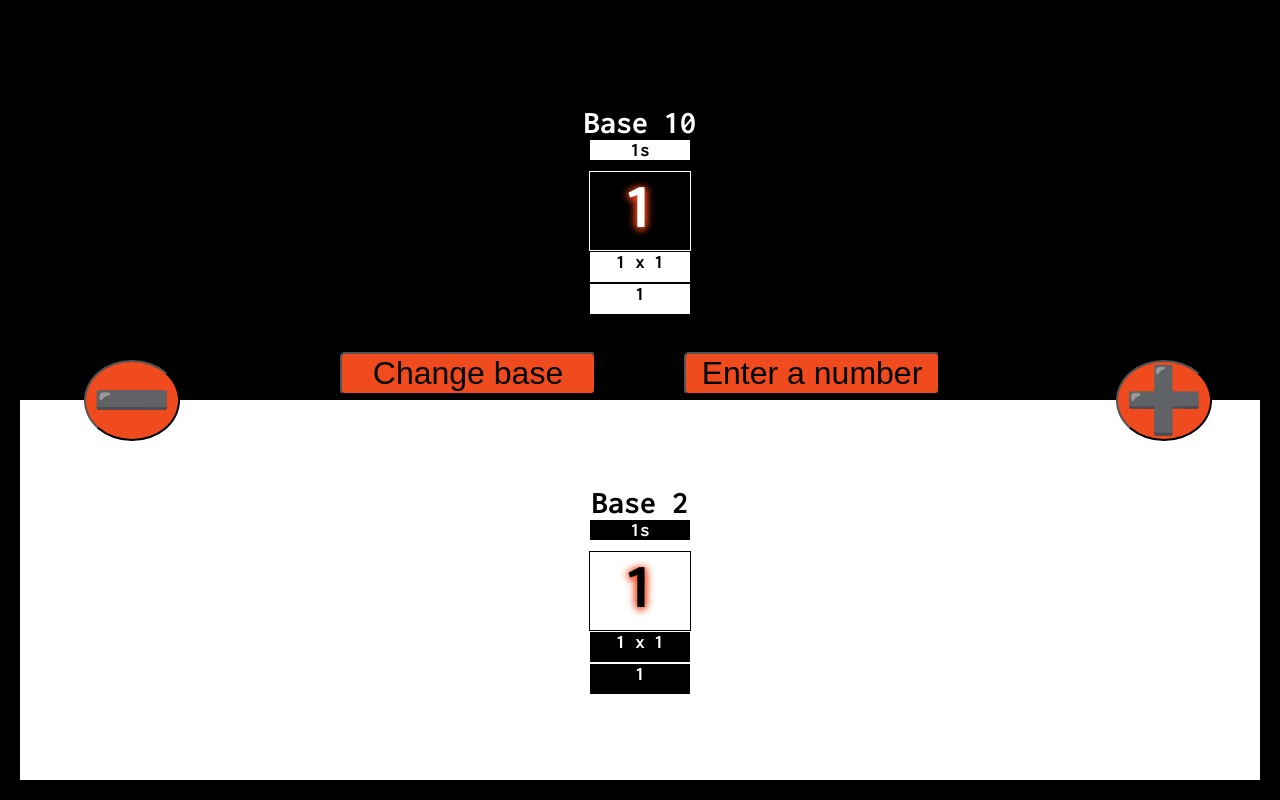
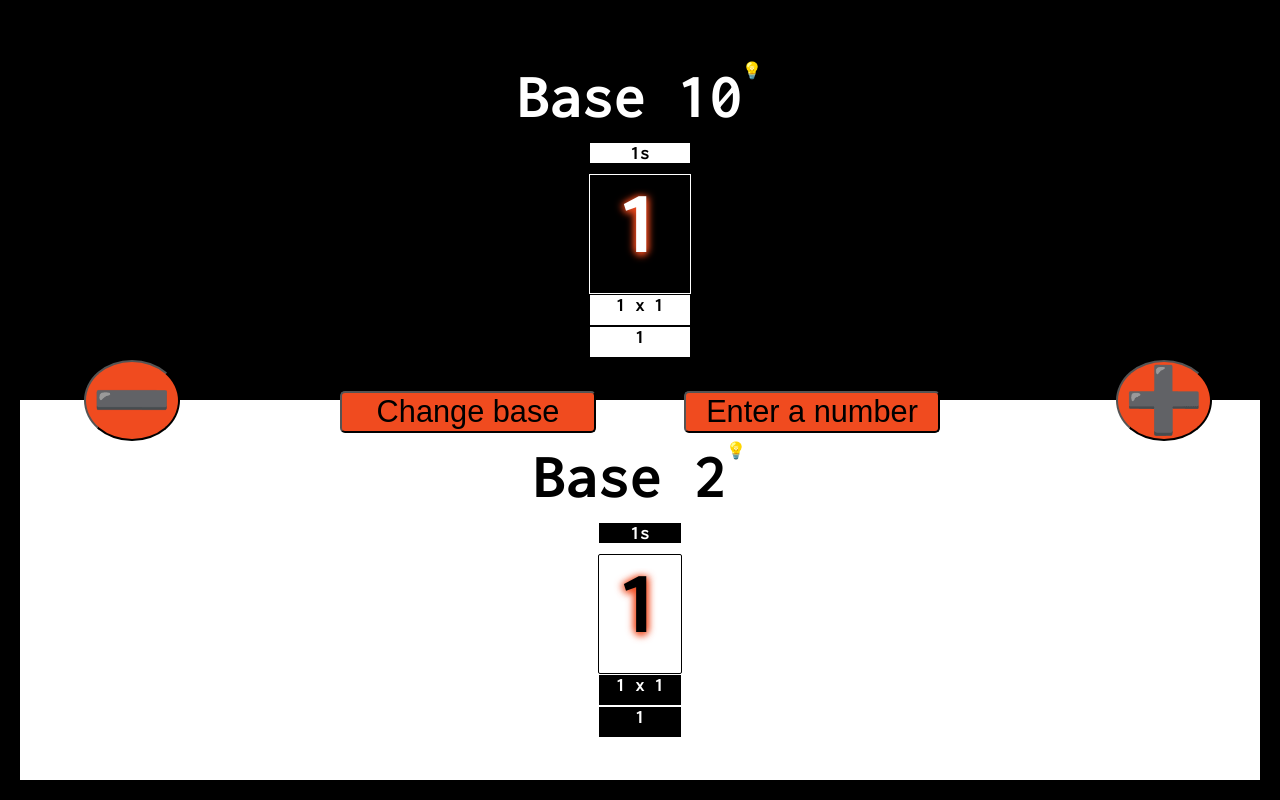
Before and after one commit to ctninman/ReactBaseConverter, a React (Create React App) app: page / in a window 1280 px wide. Built offline with nearby package versions, Linux system fonts and the light colour scheme.

Commit message:
animated place value change

```diff
--- a/src/App.js
+++ b/src/App.js
@@ -15,6 +15,7 @@ function App() {
 	const [currentBase, setCurrentBase] = useState(2)
 	const [selectBaseForm, setSelectBaseForm] = useState(false)
 	const [convertedNumber, setConvertedNumber] = useState(1)
+	const [lastClickType, setLastClickType] = useState(null)
 
 	useEffect (() => {
 		setPlaceValues(determinePlaceValues(theNumber, currentBase))
@@ -62,15 +63,14 @@ function App() {
 			listNewSystemValues.push(digit)
 			remainingBalance -= num * parseInt(placeValues[i])
 		}
-
-		// let listAsStrings = listNewSystemValues.map(String)
-
-
 		return listNewSystemValues.join('')
 	}
 
-	// console.log(numToNewBase(200, [125,25,5,1]))
-
+	function verifyValidNumber (num) {
+		if (num > 10000) {return false}
+		else if (num <= 0) {return false}
+		else return true
+	}
 
 	return (
 		<div className='main-app'>
@@ -78,8 +78,12 @@ function App() {
 			<TopHalf
 				theNumber={theNumber}
 				setTheNumber={setTheNumber}
+				digitsTo64={digitsTo64}
 				baseTenPlaceValues={baseTenPlaceValues}
-				setBaseTenPlaceValues={setBaseTenPlaceValues}/>
+				setBaseTenPlaceValues={setBaseTenPlaceValues}
+				verifyValidNumber={verifyValidNumber}
+				lastClickType={lastClickType}
+				setLastClickType={setLastClickType}/>
 			<BottomHalf
 				theNumber={theNumber}
 				setTheNumber={setTheNumber}
@@ -91,7 +95,11 @@ function App() {
 				selectBaseForm={selectBaseForm}
 				setSelectBaseForm={setSelectBaseForm}
 				determinePlaceValues={determinePlaceValues}
-				digitsTo64={digitsTo64}/>
+				digitsTo64={digitsTo64}
+				verifyValidNumber={verifyValidNumber}
+				lastClickType={lastClickType}
+				setLastClickType={setLastClickType}
+/>
 
 		</div>
 	)
--- /dev/null
+++ b/src/BaseExplanation.js
@@ -0,0 +1,34 @@
+import {useState,useEffect} from 'react'
+
+function BaseExplanation({base, digitsTo64}) {
+
+	const [showText, setShowText] = useState('')
+	const [i, setI] = useState(1)
+
+	const digitsInBase = digitsTo64.slice(0,base).split('').join(', ')
+
+	const baseTenText = (`Base ${base} has ${base} digits. \nThey are: \n${digitsInBase}`)
+
+	useEffect (() => {
+
+		while (i < baseTenText.length) {
+			const showTimeout = setTimeout(() => {
+				setShowText(baseTenText.slice(0,i + 1))
+				console.log(i)
+				setI(i + 1)
+			}, 75)
+
+		return () => clearTimeout(showTimeout)}
+	} , [i, baseTenText] )
+
+	return (
+		<div className='base-explanation'>
+			{/* <p>Base {base} has {base} digits.</p>
+			<p>They are:</p>
+			<p>0, 1, 2, 3, 4, 5, 6, 7, 8, 9</p> */}
+			{showText}
+		</div>
+	)
+}
+
+export default BaseExplanation;
--- a/src/BottomHalf.js
+++ b/src/BottomHalf.js
@@ -2,8 +2,9 @@ import { useState, useEffect } from "react"
 import SelectNumberForm from "./SelectNumberForm"
 import BaseForm from './BaseForm'
 import NumberGrid from "./NumberGrid"
+import BaseExplanation from "./BaseExplanation"
 
-function BottomHalf ({digitsTo64, theNumber, setTheNumber, convertedNumber, placeValues, setPlaceValues, currentBase, setCurrentBase, selectBaseForm, setSelectBaseForm}) {
+function BottomHalf ({digitsTo64, theNumber, setTheNumber, convertedNumber, placeValues, setPlaceValues, currentBase, setCurrentBase, selectBaseForm, setSelectBaseForm, verifyValidNumber, lastClickType, setLastClickType}) {
 
 	// const [changeBase, setChangeBase] = useState(false)
 	const [changeNumInBase, setChangeNumInBase] = useState(false)
@@ -12,6 +13,7 @@ function BottomHalf ({digitsTo64, theNumber, setTheNumber, convertedNumber, plac
 	const [convertDigitBreakdown, setConvertDigitBreakdown] = useState([])
 	const [convertDigitValues, setConvertDigitValues] = useState([])
 	const [convertGridNumStr, setConvertGridNumStr] = useState([])
+	const [explainBase, setExplainBase] = useState(false)
 
 	useEffect (() => {
 		setConvertGridNumStr(convertedNumber.toString().split(''))
@@ -19,13 +21,13 @@ function BottomHalf ({digitsTo64, theNumber, setTheNumber, convertedNumber, plac
 
 	useEffect (() => {
 		let styleString = ''
-		let extraColumn = '8vw '
+		let extraColumn = '6.5vw '
 		for (let i = 0; i < placeValues.length; i++) {
 			styleString = styleString.concat(extraColumn)
 			console.log(styleString)
 		}
 		setConvertGridStyle(styleString)
-	}, [convertGridNumStr])
+	}, [convertGridNumStr, placeValues])
 
 	useEffect (() => {
 		let digitArray = []
@@ -33,7 +35,7 @@ function BottomHalf ({digitsTo64, theNumber, setTheNumber, convertedNumber, plac
 			digitArray.push(digitsTo64.indexOf(convertGridNumStr[i]) + ' x ' + placeValues[i])
 		}
 		setConvertDigitBreakdown(digitArray)
-	}, [convertGridStyle, convertGridNumStr])
+	}, [convertGridStyle, convertGridNumStr, digitsTo64, placeValues])
 
 	useEffect (() => {
 		let valuesArray = []
@@ -41,21 +43,37 @@ function BottomHalf ({digitsTo64, theNumber, setTheNumber, convertedNumber, plac
 			valuesArray.push(digitsTo64.indexOf(convertGridNumStr[i]) * placeValues[i])
 		}
 		setConvertDigitValues(valuesArray)
-	}, [convertDigitBreakdown])
+	}, [convertDigitBreakdown, digitsTo64, placeValues, convertGridNumStr])
 
+	function handleBaseChange () {
+		setSelectBaseForm(true)
+		setLastClickType('base-change')
+	}
+
+	function handleNumSelect () {
+		setChangeNumInBase(true)
+		setLastClickType('num-change')
+	}
 
 	return (
 
 		<div className='bottom-half'>
 				<div className='base-button-div'>
-					<button onClick={() => setSelectBaseForm(true)}>Change base</button>
+					<button onClick={handleBaseChange}>Change base</button>
 					{/* {changeBase ? <div>Change base</div> : null} */}
 				</div>
 				<div className='num-button-div'>
-					<button onClick={() => setChangeNumInBase(true)}>Enter a number</button>
+					<button onClick={handleNumSelect}>Enter a number</button>
 					</div>
 			<div className='upper-third'>
-					<div><h1>Base {currentBase}</h1></div>
+			<div className='base-ten-header'>
+					<h1 className='base-header'>Base {currentBase}</h1>
+					<div className='hover-explain' onMouseEnter={() => setExplainBase(true)} onMouseLeave={() => setExplainBase(false)}>
+						💡
+					</div>
+					{explainBase ? <BaseExplanation digitsTo64={digitsTo64} base={currentBase} /> : null}
+				</div>
+					{/* <div><h1 className='base-header'>Base {currentBase}</h1></div> */}
 			</div>
 			{selectBaseForm
 					?
@@ -69,8 +87,10 @@ function BottomHalf ({digitsTo64, theNumber, setTheNumber, convertedNumber, plac
 				{changeNumInBase
 						?
 						<SelectNumberForm
+						theNumber={theNumber}
 						setTheNumber={setTheNumber}
-						setChangeNumInBase={setChangeNumInBase}/>
+						setChangeNumInBase={setChangeNumInBase}
+						verifyValidNumber={verifyValidNumber}/>
 						:
 						null
 					}
@@ -81,7 +101,10 @@ function BottomHalf ({digitsTo64, theNumber, setTheNumber, convertedNumber, plac
 				digitVal={convertDigitValues}
 				style={convertGridStyle}
 				digitsTo64={digitsTo64}
-				classNme='lower-grid'/>
+				classNme='lower-grid'
+				lastClickType={lastClickType}
+				setLastClickType={setLastClickType}
+				currentBase={currentBase}/>
 
 
 		</div>
--- /dev/null
+++ b/src/Digit.js
@@ -0,0 +1,39 @@
+
+import {useState, useEffect} from 'react'
+
+function Digit ({digit, currentBase, lastClickType}) {
+
+	// useEffect (() => {
+	// 	console.log('change', digit)
+	// 	setPreviousDigit(digit)
+	// }, [digit] )
+
+	const [ghostDigit, setGhostDigit] = useState(null)
+
+	return (
+		<>
+	  	{lastClickType === 'plus' && digit  === '0'
+					?
+				<h1 className='add-pv'>{digit}</h1>
+					:
+				null
+			}
+			{lastClickType === 'minus' && digit  === (currentBase - 1).toString()
+					?
+				<h1 className='subtract-pv'>{digit}</h1>
+					:
+				null
+			}
+			{	(lastClickType !== 'plus' && lastClickType  !== 'minus') ||
+				(lastClickType === 'plus' && digit !== '0') ||
+				(lastClickType === 'minus' && digit !== (currentBase - 1).toString())
+					?
+				<h1>{digit}</h1>
+					:
+				null
+			}
+		</>
+	)
+}
+
+export default Digit
--- a/src/NumberGrid.js
+++ b/src/NumberGrid.js
@@ -1,4 +1,6 @@
-function NumberGrid({placeValues, digitArray, digitTimes, digitVal, style, classNme}) {
+import Digit from "./Digit"
+
+function NumberGrid({placeValues, digitArray, digitTimes, digitVal, style, classNme, currentBase, lastClickType, setLastClickType}) {
 	return (
 		<div className={classNme} style={{gridTemplateColumns: style}}>
 
@@ -7,7 +9,7 @@ function NumberGrid({placeValues, digitArray, digitTimes, digitVal, style, class
 			))}
 
 			{digitArray.map(digit => (
-				<h1>{digit}</h1>
+				<Digit digit={digit} lastClickType={lastClickType} currentBase={currentBase}/>
 			))}
 
 			{digitTimes.map(multiple => (
--- a/src/TopHalf.js
+++ b/src/TopHalf.js
@@ -1,12 +1,14 @@
 import { useState, useEffect } from 'react'
 import NumberGrid from './NumberGrid'
+import BaseExplanation from './BaseExplanation'
 
-function TopHalf ({theNumber, setTheNumber, baseTenPlaceValues, setBaseTenPlaceValues}) {
+function TopHalf ({theNumber, setTheNumber, baseTenPlaceValues, setBaseTenPlaceValues, digitsTo64, verifyValidNumber, lastClickType, setLastClickType}) {
 
 	const [gridStyle, setGridStyle] = useState('')
 	const [digitBreakdown, setDigitBreakdown] = useState([])
 	const [digitValues, setDigitValues] = useState([])
 	const [gridNumStr, setGridNumStr] = useState([])
+	const [explainBaseTen, setExplainBaseTen] = useState(false)
 
 	useEffect (() => {
 		setGridNumStr(theNumber.toString().split(''))
@@ -36,25 +38,42 @@ function TopHalf ({theNumber, setTheNumber, baseTenPlaceValues, setBaseTenPlaceV
 			valuesArray.push(gridNumStr[i] * baseTenPlaceValues[i])
 		}
 		setDigitValues(valuesArray)
-	}, [digitBreakdown])
+	}, [digitBreakdown, baseTenPlaceValues, gridNumStr])
 
+	function incrementTheNumber (num) {
+		setLastClickType('plus')
+		let isValid = verifyValidNumber(num + 1)
+		if (isValid) {setTheNumber(theNumber + 1)}
+		else {alert('too high')}
+	}
 
+	function decrementTheNumber (num) {
+		setLastClickType('minus')
+		let isValid = verifyValidNumber(num - 1)
+		if (isValid) {setTheNumber(theNumber - 1)}
+		else {alert('too low')}
+	}
 
 
 	return (
 
 		<div className='top-half'>
 			<div>
-
-				<h1>Base 10</h1>
+				<div className='base-ten-header'>
+					<h1 className='base-header'>Base 10</h1>
+					<div className='hover-explain' onMouseEnter={() => setExplainBaseTen(true)} onMouseLeave={() => setExplainBaseTen(false)}>
+						💡
+					</div>
+					{explainBaseTen ? <BaseExplanation digitsTo64={digitsTo64} base={10} /> : null}
+				</div>
 			</div>
 			<div className='minus-num-plus'>
-				<div className='minus-button'>
-					<button onClick={() => setTheNumber(theNumber - 1)}>➖</button>
+				<div className='minus-button-div'>
+					<button onClick={() => decrementTheNumber(theNumber)}>➖</button>
 				</div>
 				{/* <div><h1>{theNumber}</h1></div> */}
-				<div className='plus-button'>
-					<button onClick={() => setTheNumber(theNumber + 1)}>➕</button>
+				<div className='plus-button-div'>
+					<button onClick={() => incrementTheNumber(theNumber)}>➕</button>
 				</div>
 			</div>
 
@@ -64,7 +83,9 @@ function TopHalf ({theNumber, setTheNumber, baseTenPlaceValues, setBaseTenPlaceV
 				digitTimes={digitBreakdown}
 				digitVal={digitValues}
 				style={gridStyle}
-				classNme='upper-grid'/>
+				classNme='upper-grid'
+				lastClickType={lastClickType}
+				currentBase={10}/>
 
 			{/* <div className='upper-grid' style={{gridTemplateColumns: gridStyle}}>
 
--- a/src/index.css
+++ b/src/index.css
@@ -8,22 +8,60 @@ body {
 	font-family: 'Inconsolata', monospace;
 }
 
+.add-pv {
+	animation: shift-left .25s ease-in-out;
+}
+
 .base-button-div {
 	position: absolute;
 	left: 25vw;
-	top: -6vh;
+	top: -2.5vh;
+	width: 20vw;
+	height: 8vh;
+	bottom: -3vh;
+	z-index: 3;
+	align-content: center;
 	/* bottom: 105vh; */
-	z-index: 3;
+	/* z-index: 3; */
 }
 
 .base-button-div button {
 	width: 20vw;
 	/* height: 10vw; */
 	background-color: #F04B1F;
-	font-size: 2.5vw;
+	font-size: 2.4vw;
 	border-radius: 5px;
+	text-align: center;
+	cursor: pointer;
 }
 
+.base-explanation {
+	background-color: rgba(173, 173, 173, 0.9);
+	text-align: center;
+	width: 50vw;
+	height: 50%;
+	color: black;
+	position: absolute;
+	top: 15vh;
+	bottom: 0px;
+	left: 21vw;
+	right: 0px;
+	z-index: 10;
+	opacity: 1;
+	padding: 2rem 1.3rem 2rem 2rem;
+	transition: all 4s ease 1s;
+}
+
+.base-header {
+	height: 10vh;
+	font-size: 8vh;
+}
+
+.base-ten-header {
+	display: flex;
+	flex-direction: row;
+	cursor: default;
+}
 
 .bottom-half {
 	top: 50%;
@@ -46,28 +84,39 @@ body {
 	/* font-size: 7.2vw; */
 	padding: 0px;
 	margin: 0px;
+	cursor: default;
 }
 
 .bottom-half h2 {
 	color: black;
 	/* font-size: 7.2vw; */
+	cursor: default;
+}
+
+.hover-explain {
+	position: relative;
+	right: 0px;
+	top: 0px;
+	animation: pulse-yellow 2s infinite;
 }
 
 .lower-grid {
 	display: grid;
-	grid-template-rows: 4vh 10vh 4vh 4vh;
+	grid-template-rows: 4vh 15vh 4vh 4vh;
 }
 
 .lower-grid h1 {
-	font-size: 5vw;
+	font-size: 7vw;
 	padding: 0px;
 	margin: 0px;
+	border-radius: 2px;
 	text-align: center;
 	background-color: white;
 	border: 1px solid black;
 	align-items: center;
 	text-shadow: 3px 0px 7px rgba(240,75,31,0.8), -3px 0px 7px
 	rgba(240,75,31,0.8), 0px 4px 7px rgba(240,75,31,0.8);
+	cursor: default;
 }
 
 .lower-grid p {
@@ -78,13 +127,14 @@ body {
 	text-align: center;
 	background-color: black;
 	color: white;
+	cursor: default;
 }
 
 .main-app {
 	background-color: brown;
 }
 
-.minus-button {
+.minus-button-div {
 	position: absolute;
 	left: 5vw;
 	width: 10vh;
@@ -94,11 +144,12 @@ body {
 	align-content: center;
 }
 
-.minus-button button {
+.minus-button-div button {
 	background-color: #F04B1F;
 	font-size: 8vh;
 	border-radius: 50%;
 	text-align: center;
+	cursor: pointer;
 }
 
 .number-form {
@@ -136,23 +187,32 @@ body {
 	padding: 2vw
 
 }
+
 .num-button-div {
 	position: absolute;
 	right: 25vw;
-	top: -6vh;
+	top: -2.5vh;
+	width: 20vw;
+	height: 8vh;
+	bottom: -4vh;
+	z-index: 3;
+	align-content: center;
 	/* bottom: 105vh; */
-	z-index: 3;
+	/* z-index: 3; */
 }
 
 .num-button-div button {
 	width: 20vw;
 	/* height: 10vw; */
 	background-color: #F04B1F;
-	font-size: 2.5vw;
+	font-size: 2.4vw;
 	border-radius: 5px;
+	text-align: center;
+	cursor: pointer;
 }
 
-.plus-button {
+
+.plus-button-div {
 	position: absolute;
 	width: 10vh;
 	height: 10vh;
@@ -162,8 +222,8 @@ body {
 	align-content: center;
 }
 
-.plus-button button {
-
+.plus-button-div button {
+	cursor: pointer;
 	background-color: #F04B1F;
 	font-size: 8vh;
 	border-radius: 50%;
@@ -195,12 +255,15 @@ body {
 
 .select-base-form div {
 	border: 1px solid #F04B1F;
+	height: 6.67vh;
+
 }
 
 .select-base-form p {
-	padding: 2;
-	margin: 2;
-	height: .88vw;
+	padding: auto;
+	margin: auto;
+	font-size: 6vh;
+	height: .95vh;
 	text-align: center;
 	cursor: pointer;
 	/* border: 2px solid blue; */
@@ -212,6 +275,10 @@ body {
 	height: 100%;
 	width: 100%;
 	background-color: aquamarine;
+}
+
+.subtract-pv {
+	animation: shift-right .25s ease-in-out;
 }
 
 .top-half {
@@ -234,20 +301,22 @@ body {
 	/* font-size: 7.2vw; */
 	padding: 0px;
 	margin: 0px;
+	cursor: default;
 }
 
 .top-half h2 {
 	color: white;
+	cursor: default;
 	/* font-size: 7.2vw; */
 }
 
 .upper-grid {
 	display: grid;
-	grid-template-rows: 4vh 10vh 4vh 4vh;
+	grid-template-rows: 4vh 15vh 4vh 4vh;
 }
 
 .upper-grid h1 {
-	font-size: 5vw;
+	font-size: 7vw;
 	padding: 0px;
 	margin: 0px;
 	text-align: center;
@@ -255,7 +324,7 @@ body {
 	color: white;
 	border: 1px solid white;
 	align-items: center;
-
+	cursor: default;
 	text-shadow: 3px 0px 7px rgba(240,75,31,0.8), -3px 0px 7px
 	rgba(240,75,31,0.8), 0px 4px 7px rgba(240,75,31,0.8);
 }
@@ -268,6 +337,7 @@ body {
 	margin: 0px;
 	text-align: center;
 	background-color: white;
+	cursor: default;
 }
 
 .upper-third {
@@ -275,3 +345,56 @@ body {
 	flex-direction: row;
 	justify-content: space-between;
 }
+
+@keyframes pulse-yellow {
+  0% {
+    /* transform: scale(0.95); */
+    transform: scale(1);
+  }
+
+  50% {
+    /* transform: scale(1); */
+    transform: scale(1.1);
+  }
+
+  100% {
+    /* transform: scale(0.95); */
+    transform: scale(1);
+  }
+}
+@keyframes shift-left{
+  0% {
+    /* transform: scale(0.95); */
+    transform:translateX(0vw);
+		opacity: 1;
+  }
+
+  95% {
+    /* transform: scale(1); */
+    transform:translateX(-7vw) scale(2, 1);
+		opacity: .7;
+  }
+
+  100% {
+    /* transform: scale(0.95); */
+    transform: translateX(0vw);
+		opacity: 1;
+  }
+}
+
+@keyframes shift-right{
+  0% {
+    /* transform: scale(0.95); */
+    transform:translateX(-7vw)
+  }
+
+  95% {
+    /* transform: scale(1); */
+    transform:translateX(0vw)
+  }
+
+  100% {
+    /* transform: scale(0.95); */
+    transform: translateX(0vw)
+  }
+}
```
Also changed, not shown: src/SelectNumberForm.js (+11 -5 lines).
